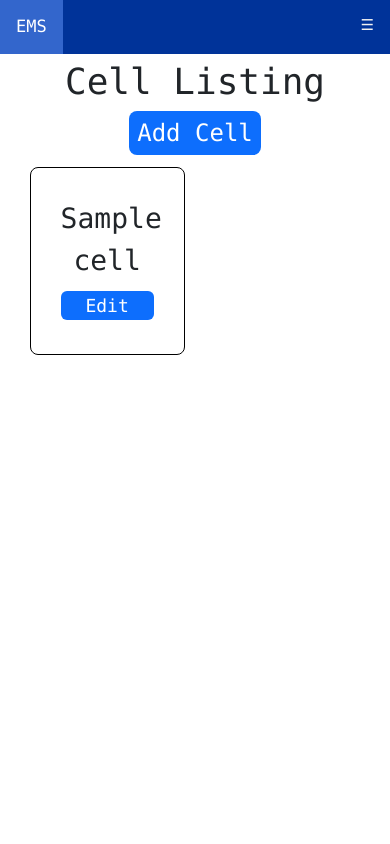
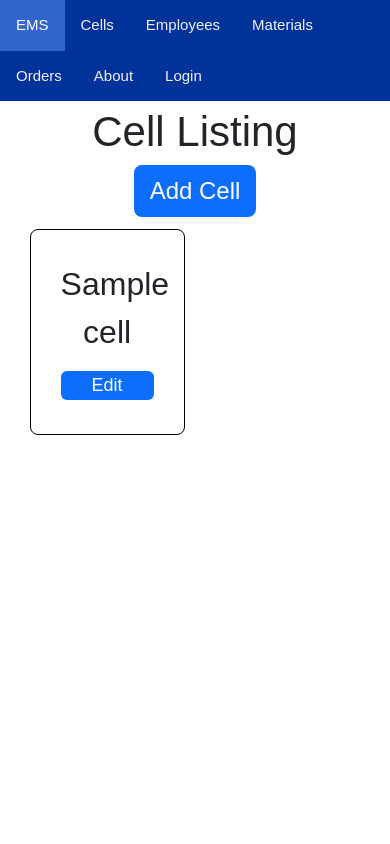
Before and after one commit to LazyPotato02/car-shop, a Django app: template backend/templates/cells/cell-list.html in a window 390 px wide. Run offline with Django 4.2, Linux system fonts and the light colour scheme; the template is opened without the code that fills it: most values are stand-ins (such as "Sample title", 1, 10 or a date in 2020).

Commit message:
Added cell delete option and edited some styling

```diff
--- a/backend/backend/cells/urls.py
+++ b/backend/backend/cells/urls.py
@@ -1,10 +1,10 @@
 from django.urls import path
 
-from backend.cells.views import CreateCell, ListCell, EditCell
+from backend.cells.views import CreateCell, ListCell, EditCell, DeleteCell
 
 urlpatterns = [
     path('', ListCell.as_view(), name='cell listing'),
     path('add/', CreateCell.as_view(), name='cell creation'),
-    path('edit/<int:pk>', EditCell.as_view(), name='cell edit')
-    # path('remove/')
+    path('edit/<int:pk>', EditCell.as_view(), name='cell edit'),
+    path('delete/<int:pk>', DeleteCell.as_view(), name='cell delete'),
 ]
--- a/backend/backend/employees/urls.py
+++ b/backend/backend/employees/urls.py
@@ -1,3 +1,7 @@
+from django.urls import path
+
+from backend.employees.views import CreateEmployee
+
 urlpatterns = [
-
+    path('add/',CreateEmployee.as_view(), name='create employee'),
 ]
--- a/backend/backend/urls.py
+++ b/backend/backend/urls.py
@@ -5,7 +5,7 @@ urlpatterns = [
     path('admin/', admin.site.urls),
     path('', include('backend.base.urls')),
     path('cells/', include('backend.cells.urls')),
-    path('employees', include('backend.employees.urls')),
-    path('materials', include('backend.materials.urls')),
-    path('orders', include('backend.orders.urls'))
+    path('employees/', include('backend.employees.urls')),
+    path('materials/', include('backend.materials.urls')),
+    path('orders/', include('backend.orders.urls'))
 ]
--- a/backend/static/css/cells/cell-list.css
+++ b/backend/static/css/cells/cell-list.css
@@ -1,6 +1,6 @@
 .cell__title{
     text-align: center;
-    font-size: 36px;
+    font-size: 42px;
     margin-top: 6px;
 }
 
@@ -8,7 +8,7 @@
     border: 1px solid black;
     display: inline-block;
     position: relative;
-    font-size: 28px;
+    font-size: 32px;
     padding: 30px;
     border-radius: 8px;
     margin: 4px 12px 4px 14px;
@@ -55,12 +55,13 @@
 }
 .add__cell__anchor{
     font-size: 24px;
+
     background-color: #0d6efd;
     text-align: center;
     text-decoration: none;
     border-radius: 8px;
-    padding: 4px 8px;
-    color: #fff;
+    padding: 8px 16px;
+    color: #ffffff;
 }
 
 .add__cell__anchor:hover{
--- a/backend/static/css/nav.css
+++ b/backend/static/css/nav.css
@@ -1,3 +1,4 @@
+
 .topnav {
   overflow: hidden;
   background-color: #003399;
@@ -30,33 +31,8 @@
   color: white;
 }
 
-
-@media screen and (max-width: 700px) {
-  .topnav a:not(:first-child), .dropbtn {
-    display: none;
-  }
-  .topnav a.icon {
-    float: right;
-    display: block;
+@media screen and (max-width:600px){
+  .topnav a{
+    font-size: 15px;
   }
 }
-
-@media screen and (max-width: 700px) {
-  .topnav.responsive {position: relative;}
-  .topnav.responsive .icon {
-    position: absolute;
-    right: 0;
-    top: 0;
-  }
-  .topnav.responsive a {
-    float: none;
-    display: block;
-    text-align: left;
-  }
-  .topnav.responsive  {float: none;}
-  .topnav.responsive {
-    display: block;
-    width: 100%;
-    text-align: left;
-  }
-}
--- a/backend/templates/base/base.html
+++ b/backend/templates/base/base.html
@@ -17,36 +17,26 @@
 </head>
 <body>
 <style>
-    *{
-      font-family: "Bitstream Vera Sans Mono", Monaco, "Courier New", Courier, monospace;
+    body{
+      font-family: Arial,Helvetica,sans-serif;;
     }
 </style>
 <header class="header">
-    <div class="topnav" id="myTopnav">
+    <div class="topnav" >
         <a href="{% url 'home page' %}" class="active">EMS</a>
         <a href="{% url 'cell listing' %}">Cells</a>
         <a href="#employees">Employees</a>
         <a href="#materials">Materials</a>
         <a href="#contacts">Orders</a>
 
-        <a href="#about">About</a>
         {% if request.user.is_authenticated %}
             <a class="user__name" href="{% url 'home page' %}">{{ request.user }}</a>
         {% else %}
+            <a href="#about">About</a>
             <a href="{% url 'login' %}">Login</a>
         {% endif %}
-        <a href="javascript:void(0);" style="font-size:15px;" class="icon" onclick="myFunction()">&#9776;</a>
     </div>
-    <script>
-        function myFunction() {
-            var x = document.getElementById("myTopnav");
-            if (x.className === "topnav") {
-                x.className += " responsive";
-            } else {
-                x.className = "topnav";
-            }
-        }
-    </script>
+
 </header>
 {% block content %} {% endblock %}
 </body>
```
Also changed, not shown: backend/backend/cells/views.py (+9 -1 lines), backend/backend/employees/forms.py (added, +9 -0 lines), backend/backend/employees/views.py (+13 -0 lines), backend/static/css/base/centered-form.css (+25 -2 lines), backend/templates/cells/cell-delete.html (added, +20 -0 lines), backend/templates/employee/employee-create.html (added).
